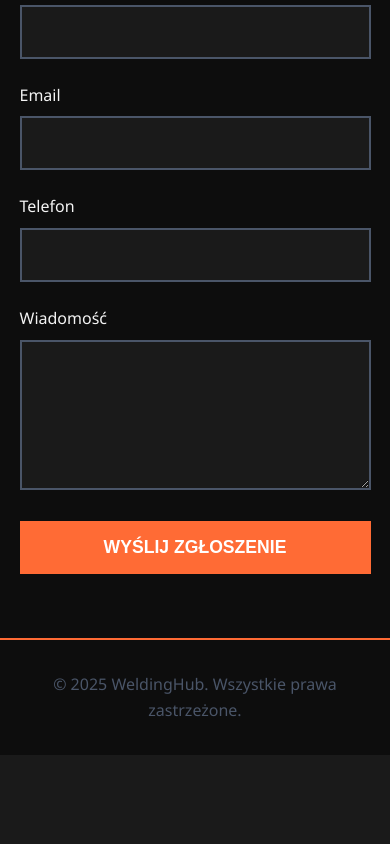
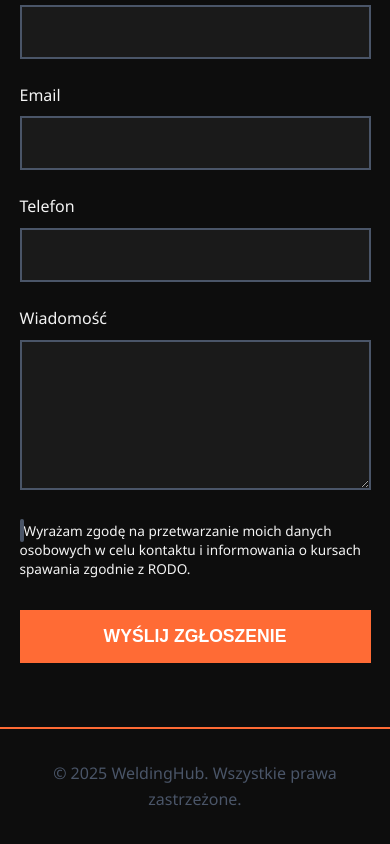
Before and after one commit to MaksymKratasiuk/welding-landing, a plain HTML site: page index.html in a window 390 px wide. Shown: the part 5524-6368 px from the top of the page. Before the commit the page ends 6279 px from the top, so only its background shows below. Drawn offline with Linux system fonts and the light colour scheme.

Commit message:
added gdpr checkbox in form

```diff
--- a/index.html
+++ b/index.html
@@ -153,6 +153,13 @@
                     <label data-i18n="form_message">Wiadomość</label>
                     <textarea name="message"></textarea>
                 </div>
+                <div class="form-group checkbox-group">
+                    <label class="checkbox-label">
+                        <input type="checkbox" name="gdpr" required>
+                        <span class="checkmark"></span>
+                        <span data-i18n="form_gdpr">Wyrażam zgodę na przetwarzanie moich danych osobowych w celu kontaktu i informowania o kursach spawania zgodnie z RODO.</span>
+                    </label>
+                </div>
                 <button type="submit" class="submit-btn" data-i18n="form_submit">Wyślij zgłoszenie</button>
             </form>
         </div>
--- a/script.js
+++ b/script.js
@@ -46,7 +46,21 @@ document.querySelectorAll('a[href^="#"]').forEach(anchor => {
     });
 });
 
+// Form Submission
+document.getElementById('contactForm').addEventListener('submit', function(e) {
+    e.preventDefault();
 
+    // Check if GDPR checkbox is checked
+    const gdprCheckbox = this.querySelector('input[name="gdpr"]');
+    if (!gdprCheckbox.checked) {
+        alert('Please accept the GDPR consent to continue.');
+        return;
+    }
+
+    // Here you can add form submission logic (Formspree, EmailJS, etc.)
+    alert(translations[currentLang].form_submit + ' ✓');
+    this.reset();
+});
 
 // Load saved language preference
 window.addEventListener('DOMContentLoaded', () => {
--- a/styles.css
+++ b/styles.css
@@ -388,6 +388,66 @@ section {
     min-height: 150px;
 }
 
+/* Checkbox Styles */
+.checkbox-group {
+    margin-bottom: 2rem;
+}
+
+.checkbox-label {
+    display: flex;
+    align-items: flex-start;
+    gap: 0.75rem;
+    cursor: pointer;
+    font-size: 0.9rem;
+    line-height: 1.4;
+}
+
+.checkbox-label input[type="checkbox"] {
+    position: absolute;
+    opacity: 0;
+    cursor: pointer;
+    height: 0;
+    width: 0;
+}
+
+.checkmark {
+    position: relative;
+    height: 20px;
+    width: 20px;
+    background: var(--dark);
+    border: 2px solid var(--steel);
+    border-radius: 3px;
+    transition: all 0.3s;
+    flex-shrink: 0;
+    margin-top: 2px;
+}
+
+.checkbox-label:hover input ~ .checkmark {
+    border-color: var(--primary);
+}
+
+.checkbox-label input:checked ~ .checkmark {
+    background: var(--primary);
+    border-color: var(--primary);
+}
+
+.checkmark:after {
+    content: "";
+    position: absolute;
+    display: none;
+    left: 6px;
+    top: 2px;
+    width: 5px;
+    height: 10px;
+    border: solid white;
+    border-width: 0 2px 2px 0;
+    transform: rotate(45deg);
+}
+
+.checkbox-label input:checked ~ .checkmark:after {
+    display: block;
+}
+
 .submit-btn {
     width: 100%;
     padding: 1rem;
@@ -464,4 +524,20 @@ footer p {
     .section-title {
         font-size: 2rem;
     }
+
+    .checkbox-label {
+        font-size: 0.85rem;
+    }
+
+    .checkmark {
+        height: 18px;
+        width: 18px;
+    }
+
+    .checkmark:after {
+        left: 5px;
+        top: 1px;
+        width: 4px;
+        height: 8px;
+    }
 }
--- a/translations.js
+++ b/translations.js
@@ -47,6 +47,7 @@ const translations = {
                 form_email: "Email",
                 form_phone: "Telefon",
                 form_message: "Wiadomość",
+                form_gdpr: "Wyrażam zgodę na przetwarzanie moich danych osobowych w celu kontaktu i informowania o kursach spawania zgodnie z RODO.",
                 form_submit: "Wyślij zgłoszenie",
         footer_text: "© 2025 WeldingHub. Wszystkie prawa zastrzeżone."
     },
@@ -97,6 +98,7 @@ const translations = {
                 form_email: "Email",
                 form_phone: "Телефон",
                 form_message: "Повідомлення",
+                form_gdpr: "Я погоджуюся на обробку моїх персональних даних з метою зв'язку та інформування про курси зварювання згідно з GDPR.",
                 form_submit: "Надіслати заявку",
         footer_text: "© 2025 WeldingHub. Всі права захищені."
     },
@@ -147,6 +149,7 @@ const translations = {
                 form_email: "Email",
                 form_phone: "Phone",
                 form_message: "Message",
+                form_gdpr: "I consent to the processing of my personal data for contact and information about welding courses in accordance with GDPR.",
                 form_submit: "Send Application",
         footer_text: "© 2025 WeldingHub. All rights reserved."
     }
```
Lines whose indentation alone changed are shown as unchanged.
